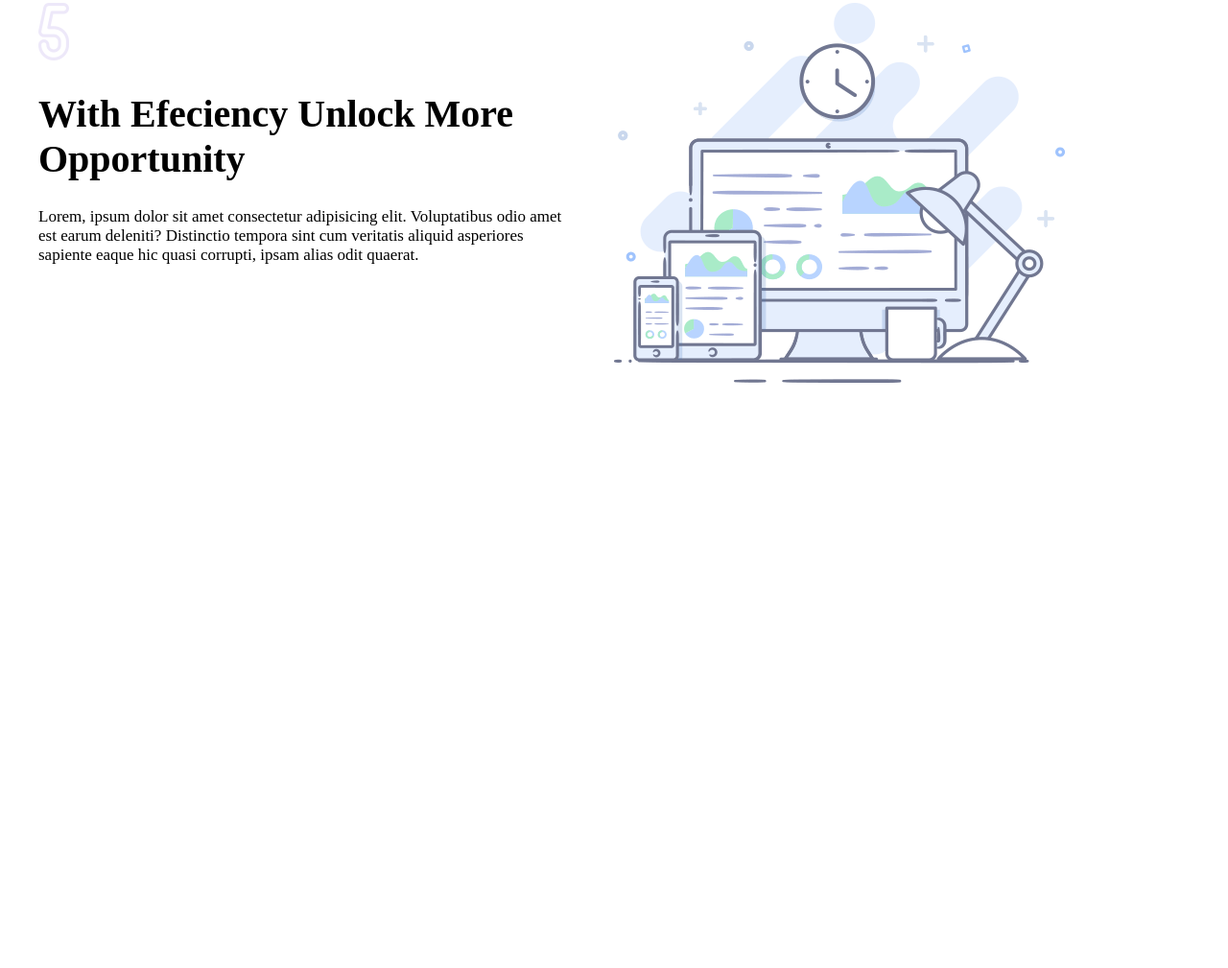
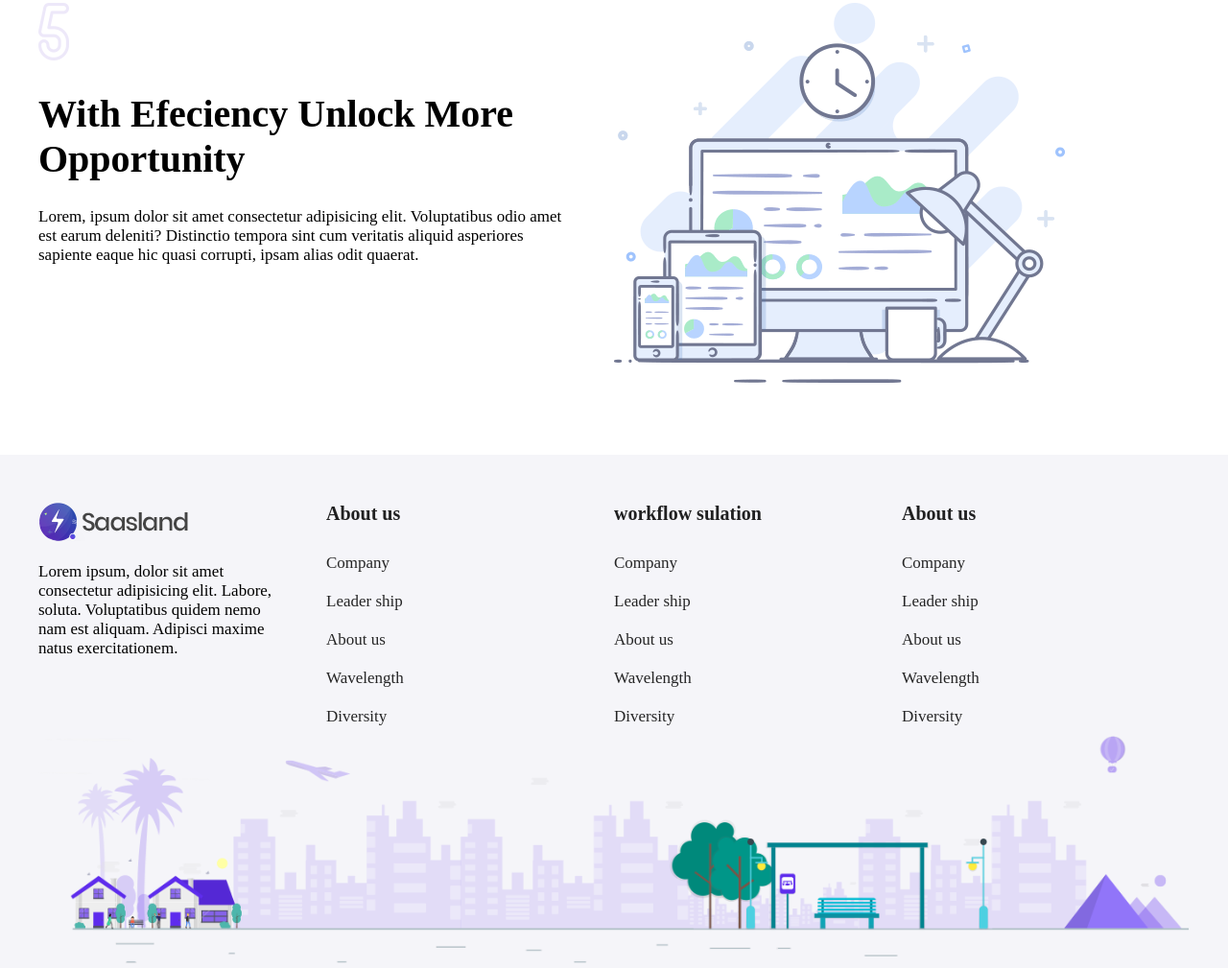
Before and after one commit to TawsifAhmedTanha23/sassland-f-23-2, a plain HTML site: page index.html in a window 1280 px wide. Shown: the part 2338-3347 px from the top of the page at 96% size. Before the commit the page ends 2812 px from the top, so only its background shows below. Drawn offline with Linux system fonts and the light colour scheme.

Commit message:
footer added

```diff
--- a/index.html
+++ b/index.html
@@ -148,6 +148,47 @@
 
     </main>
 
+    <footer>
+        <div class="container">
+            <div class="footer-item-parent">
+                <div class="footer-item">
+                    <img src="images/logo2.png" alt="">
+                    <p>Lorem ipsum, dolor sit amet consectetur adipisicing
+                        elit. Labore, soluta. Voluptatibus quidem
+                        nemo nam est aliquam. Adipisci maxime natus
+                        exercitationem.</p>
+                </div>
+                <div class="footer-item">
+                    <h5>About us</h5>
+                    <li><a href="">Company</a></li>
+                    <li><a href="">Leader ship</a></li>
+                    <li><a href="">About us</a></li>
+                    <li><a href="">Wavelength</a></li>
+                    <li><a href="">Diversity</a></li>
+                </div>
+                <div class="footer-item">
+                    <h5>workflow sulation</h5>
+                    <li><a href="">Company</a></li>
+                    <li><a href="">Leader ship</a></li>
+                    <li><a href="">About us</a></li>
+                    <li><a href="">Wavelength</a></li>
+                    <li><a href="">Diversity</a></li>
+
+                </div>
+                <div class="footer-item">
+                    <h5>About us</h5>
+                    <li><a href="">Company</a></li>
+                    <li><a href="">Leader ship</a></li>
+                    <li><a href="">About us</a></li>
+                    <li><a href="">Wavelength</a></li>
+                    <li><a href="">Diversity</a></li>
+                </div>
+            </div>
+            <img src="images/footer_bg.png"
+            alt="sassland footer img">
+        </div>
+    </footer>
+
 
 
 
--- a/style/style.css
+++ b/style/style.css
@@ -103,3 +103,40 @@ nav ul li a {
 }
 
 .single-photo img {}
+
+
+/* footer start */
+footer {
+    background-color: #F5F5F9;
+    padding-top: 50px;
+}
+
+.footer-item-parent {
+    display: flex;
+}
+
+.footer-item {
+    width: 25%
+}
+
+.footer-item img {}
+
+.footer-item p {
+    padding-right: 50px;
+}
+
+.footer-item h5 {
+    font-size: 20px;
+    margin: 0 0 20px 0;
+    color: #000000de;
+}
+
+.footer-item li {
+    list-style: none;
+    padding: 10px 0 10px 0;
+}
+
+.footer-item li a {
+    color: #000000d9;
+    text-decoration: none;
+}
```
